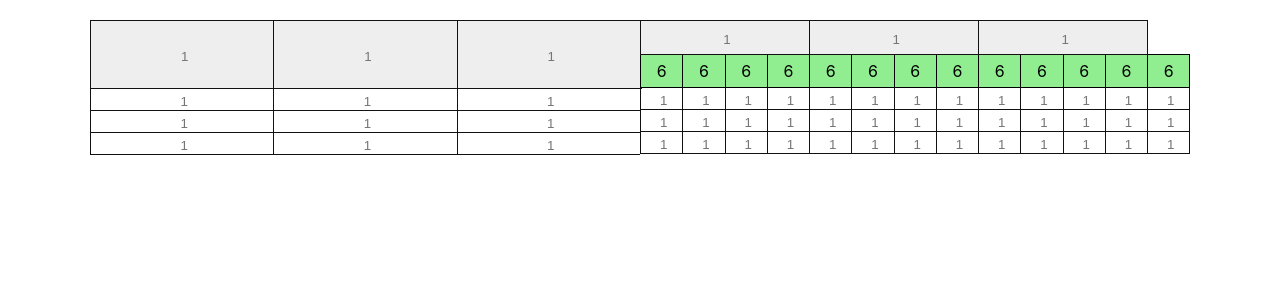
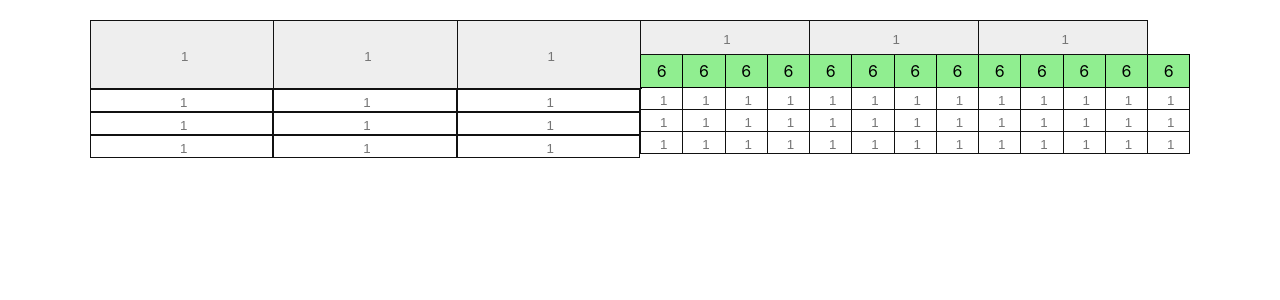
Before and after one commit to dimonarhipon/zencode__test-task, a React (Create React App) app in the folder zencode__test-task/: page / in a window 1280 px wide. Shown: the top 300 px of the page. Built offline with nearby package versions, Linux system fonts and the light colour scheme.

Commit message:
Update Column.module.css

```diff
--- a/zencode__test-task/src/uikid/Board/ColumnsGroup/Column/Column.module.css
+++ b/zencode__test-task/src/uikid/Board/ColumnsGroup/Column/Column.module.css
@@ -8,9 +8,7 @@
   flex-direction: column;
   width: 33.33%;
 }
-
 .cell {
   padding: 0;
-  border-bottom: 1px solid #111;
-  border-left: 1px solid #111;
+  border: 0.03em solid #111;
 }
```
